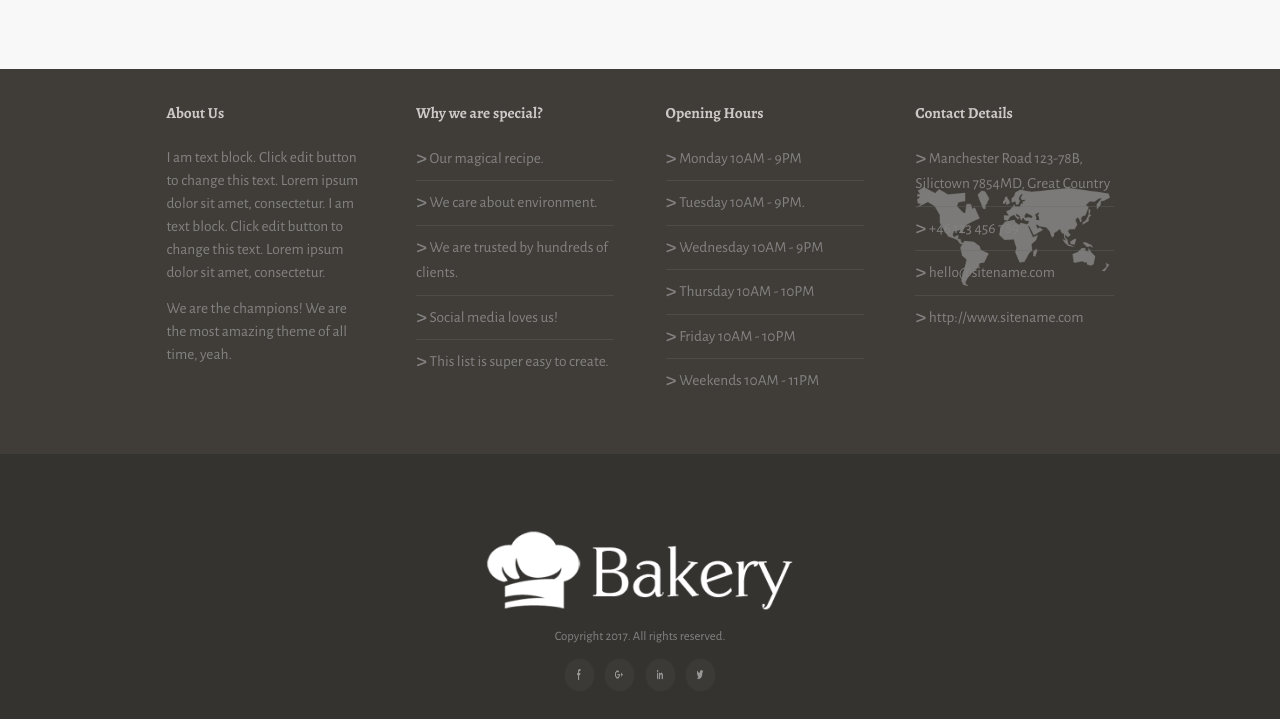
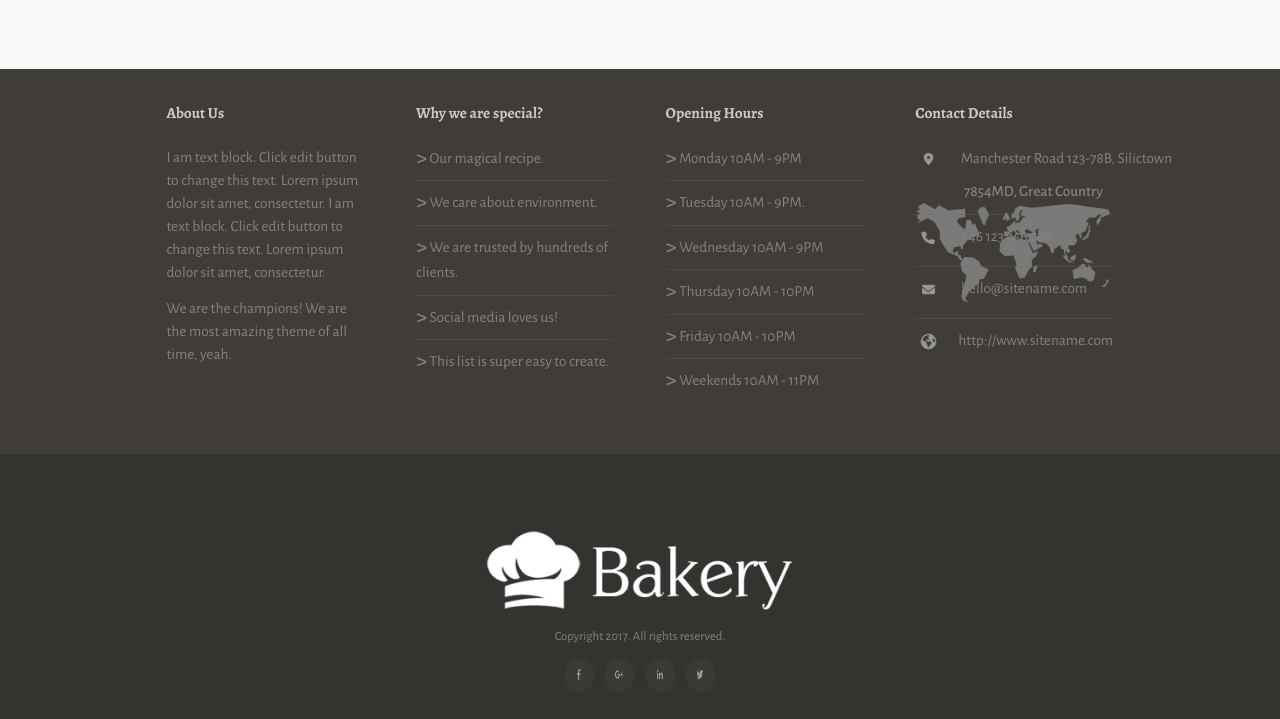
Before and after one commit to yoyo12tech/ENGAGE-BAKERY, a plain HTML site: page index.html in a window 1280 px wide. Shown: the part 3001-3720 px from the top of the page. Drawn offline with nearby package versions, Linux system fonts and the light colour scheme; grey boxes are pictures that could not be loaded.

Commit message:
Update index.html
adding missing icons

```diff
--- a/index.html
+++ b/index.html
@@ -198,11 +198,11 @@
 
             <div class="cd">
                 <h4>Contact Details</h4>
-                <ul>
-                    <li><span>></span> Manchester Road 123-78B, Silictown 7854MD, Great Country</li><hr>
-                    <li><span>></span> +46 123 456 789</li><hr>
-                    <li><span>></span> hello@sitename.com</li><hr>
-                    <li><span>></span> http://www.sitename.com</li>
+                <ul class="overlay">
+                    <li class="cdli"><span><img src="./pics/location.png" alt="location" style="width: 2.1vw;"></span> <p>Manchester Road 123-78B, Silictown  <span id="bp"> 7854MD, Great Country</span></p></li><hr>
+                    <li class="cdli"><span><img src="./pics/phone-gray.png" alt="phone" style="width: 2.1vw;"></span> <p>+46 123 456 789</p></li><hr>
+                    <li class="cdli"><span><img src="./pics/email-solid.png" alt="email" style="width: 2.1vw;"></span> <p>hello@sitename.com</p></li><hr>
+                    <li class="cdli"><span><img src="./pics/earth.png" alt="earth" style="width: 2.1vw;"></span><p>http://www.sitename.com</p></li>
                 </ul>
             </div>
 
```
